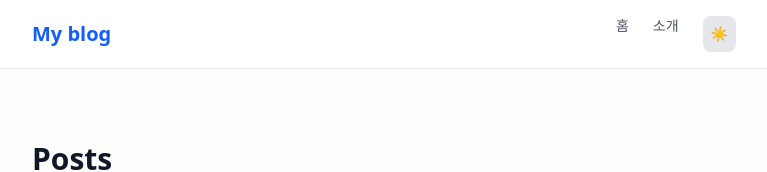
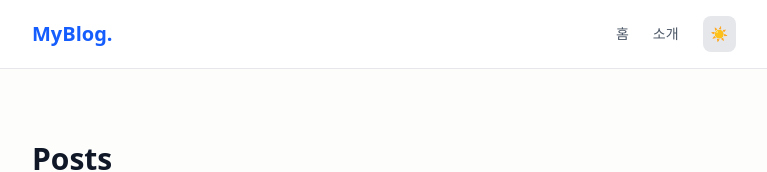
Before and after one commit to jihoonYun-o/my-first-blog, a Next.js app: page / in a window 1280 px wide. Shown: the top 172 px of the page, without its empty margins (256-1023 px from the left). Built offline with nearby package versions, Linux system fonts and the light colour scheme; a web font is replaced by a local one.

Commit message:
darkmode

```diff
--- a/app/layout.tsx
+++ b/app/layout.tsx
@@ -1,40 +1,37 @@
-// 필요한 Tool들을 불러오기(import)
-import type { Metadata } from "next"; // 웹페이지 정보(메타데이터)를 설정
-import "./globals.css"; // TailWind CSS를 전체 페이지에 적용
-import Link from "next/link"; // 부드럽게 페이지 이동
+import type { Metadata } from "next";
+import "./globals.css";
+import Link from "next/link";
 import { Providers } from "./providers";
 import ThemeToggle from "../components/ThemeToggle";
 
-// 블로그 기본 정보 설정 및 SEO 최적화
-// 브라우저 탭에 뜨는 이름과 구글 검색 시 나오는 설명
-export const metadata:Metadata = {
-  title: "My Blog",
-  description: "Next.js와 TailWind CSS로 만든 개인 블로그"
-}
+export const metadata: Metadata = {
+  title: "나만의 블로그",
+  description: "Next.js와 Tailwind CSS로 만든 블로그입니다.",
+};
 
-// 모든 페이지의 공통 뼈대
-// 안의 내용은 어떤 페이지를 가든 항상 유지
 export default function RootLayout({
-  children, // 이 자리에 page.tsx가 들어감
+  children,
 }: Readonly<{
   children: React.ReactNode;
 }>) {
   return (
-    // 웹페이지의 기본 언어를 한국어로 설정
-    <html lang="ko" suppressContentEditableWarning>
+
+    <html lang="ko" suppressHydrationWarning>
+
       <body className="bg-gray-50 text-gray-900 dark:bg-gray-900 dark:text-gray-100 font-sans transition-colors duration-300">
+
         <Providers>
-          <header className="bg-white border-b border-gray-200">
-
+          <header className="bg-white dark:bg-gray-900 border-b border-gray-200 dark:border-gray-800 transition-colors duration-300">
             <div className="max-w-3xl mx-auto px-8 py-4 flex justify-between items-center">
-              <Link href="/" className="text-xl font-bold text-blue-600">
-                My blog
+              <Link href="/" className="text-xl font-bold text-blue-600 dark:text-blue-400">
+                MyBlog.
               </Link>
 
-              <nav className="flex gap-6 text-sm font-medium text-gray-600">
-                <Link href="/" className="hover:text-blue-600 transition-colors">홈</Link>
-                <Link href="/about" className="hover:text-blue-600 transition-colors">소개</Link>
-                <ThemeToggle></ThemeToggle>
+              <nav className="flex items-center gap-6 text-sm font-medium text-gray-600 dark:text-gray-300">
+                <Link href="/" className="hover:text-blue-600 dark:hover:text-blue-400 transition-colors">홈</Link>
+                <Link href="/about" className="hover:text-blue-600 dark:hover:text-blue-400 transition-colors">소개</Link>
+
+                <ThemeToggle />
               </nav>
             </div>
           </header>
@@ -43,12 +40,13 @@ export default function RootLayout({
             {children}
           </div>
 
-          <footer className="bg-white border-t border-gray-200 mt-12">
-            <div className="max-w-3xl mx-auto px-8 py-8 text-center text-sm text-gray-400">
-            © 2026 MyBlog. All rights reserved.
+          <footer className="bg-white dark:bg-gray-900 border-t border-gray-200 dark:border-gray-800 mt-12 transition-colors duration-300">
+            <div className="max-w-3xl mx-auto px-8 py-8 text-center text-sm text-gray-400 dark:text-gray-500">
+              © 2026 MyBlog. All rights reserved.
             </div>
           </footer>
-          </Providers>
+        </Providers>
+
       </body>
     </html>
   );
```
